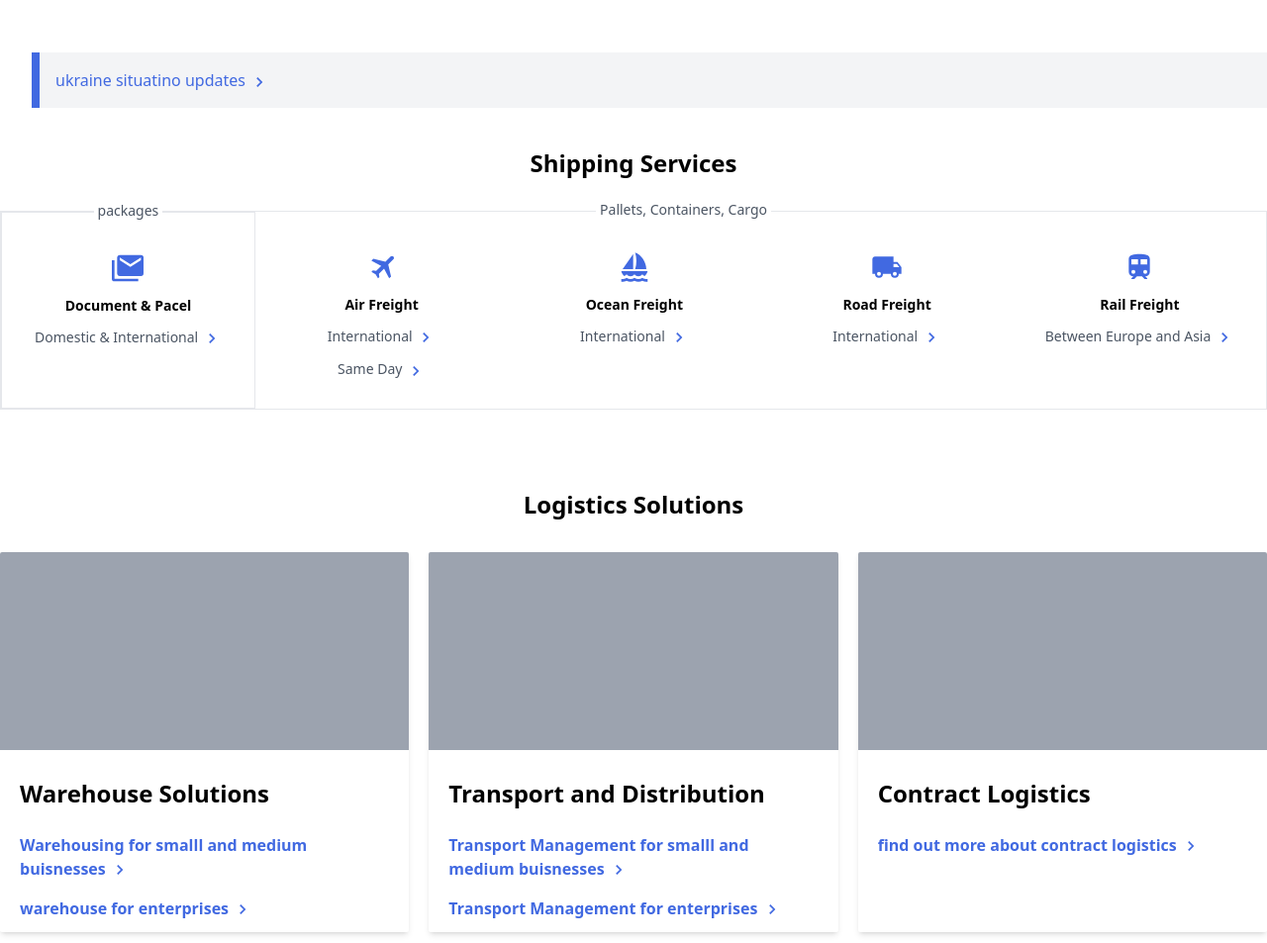
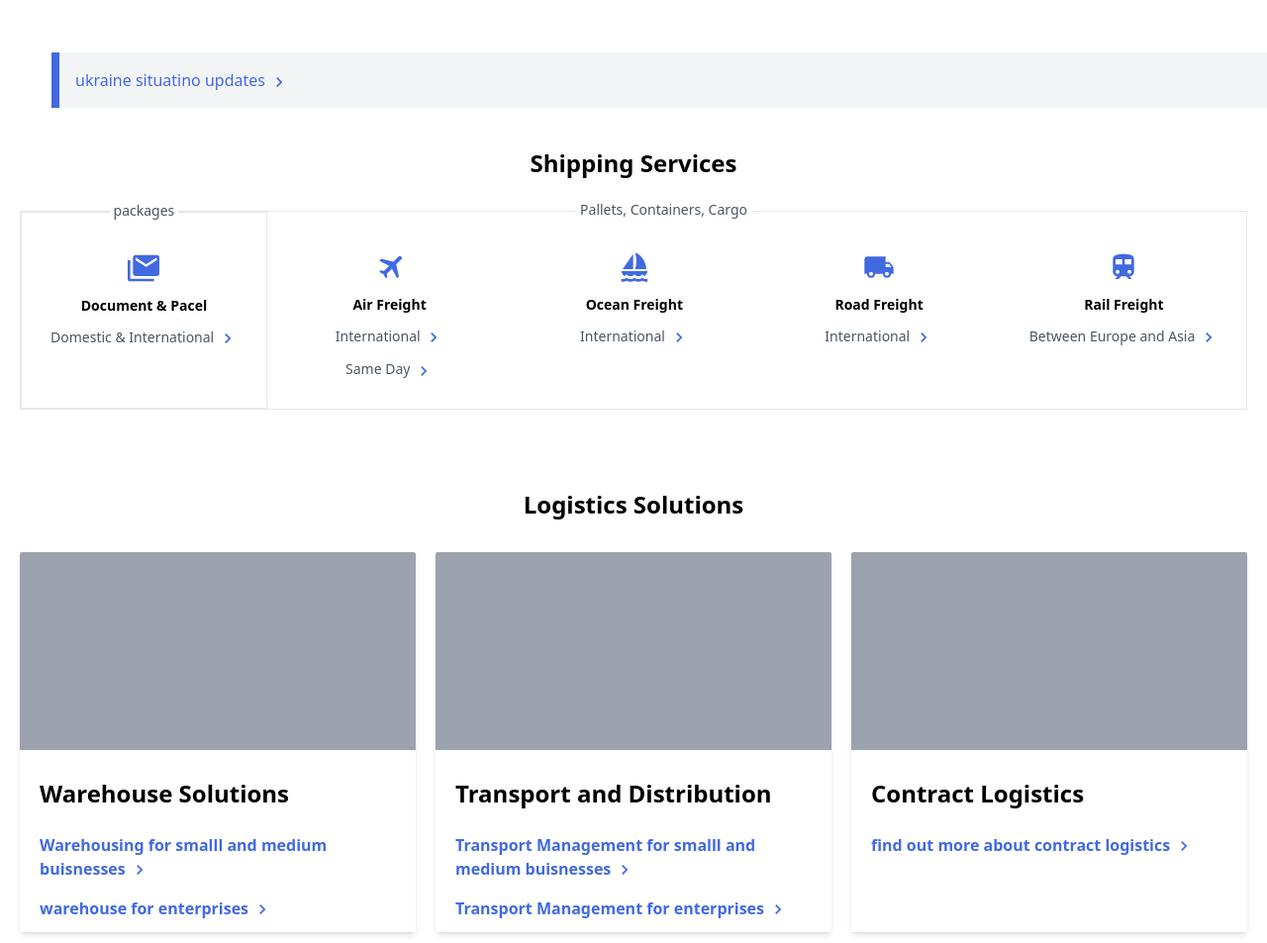
Before and after one commit to thefreethinkers/RoyalMailing, a website: page src/index.html in a window 1280 px wide. Shown: the part 521-1474 px from the top of the page at 99% size. Drawn offline with nearby package versions, Linux system fonts and the light colour scheme; files that its build step writes are made by us from their sources.

Commit message:
fixed padding

```diff
--- a/src/index.html
+++ b/src/index.html
@@ -96,7 +96,7 @@
                 </div>
             </section>
         </section>
-        <section class="tw-pt-20">
+        <section class="tw-pt-20 tw-px-5">
             <div class="tw-container tw-mx-auto tw-bg-gray-100 md:tw-mx-8 tw-px-4 tw-py-4 tw-border-l-[8px] tw-text-primary  tw-border-primary tw-flex tw-items-center tw-gap-1">
                 <a href="" class="hover:tw-underline">
                     <span>ukraine situatino updates</span>
@@ -109,7 +109,7 @@
                 </a>
             </div>
         </section>
-        <section class="tw-container tw-mx-auto tw-py-10">
+        <section class="tw-container tw-mx-auto tw-py-10 tw-px-5">
             <div class="tw-w-full ">
                 <h1 class="tw-mb-8  tw-font-bold tw-text-2xl tw-text-center">Shipping Services</h1>
                 <div class="tw-flex tw-items-stretch md:tw-border tw-gap-5 md:tw-gap-0 tw-flex-wrap md:tw-flex-nowrap tw-items-center  tw-text-sm tw-relative">
@@ -220,7 +220,7 @@
                 </div>
             </div>
         </section>
-        <section class="tw-container tw-mx-auto tw-py-10">
+        <section class="tw-container tw-mx-auto tw-py-10 tw-px-5">
             <div class="tw-w-full">
                 <h1 class="tw-mb-8 tw-font-bold tw-text-2xl tw-text-center">Logistics Solutions</h1>
                 <div class="tw-flex tw-flex-wrap md:tw-flex-nowrap tw-items-center tw-gap-5 tw-items-stretch">
@@ -306,7 +306,7 @@
                 </div>
             </div>
         </section>
-        <section class="tw-container tw-mx-auto tw-py-10">
+        <section class="tw-container tw-mx-auto tw-py-10 tw-px-5">
             <div>
                 <div class="tw-text-center tw-mb-8 tw-space-y-6">
                     <h1 class="tw-text-4xl tw-text-primary tw-font-bold">IMPORTANT INFORMATION</h1>
```
